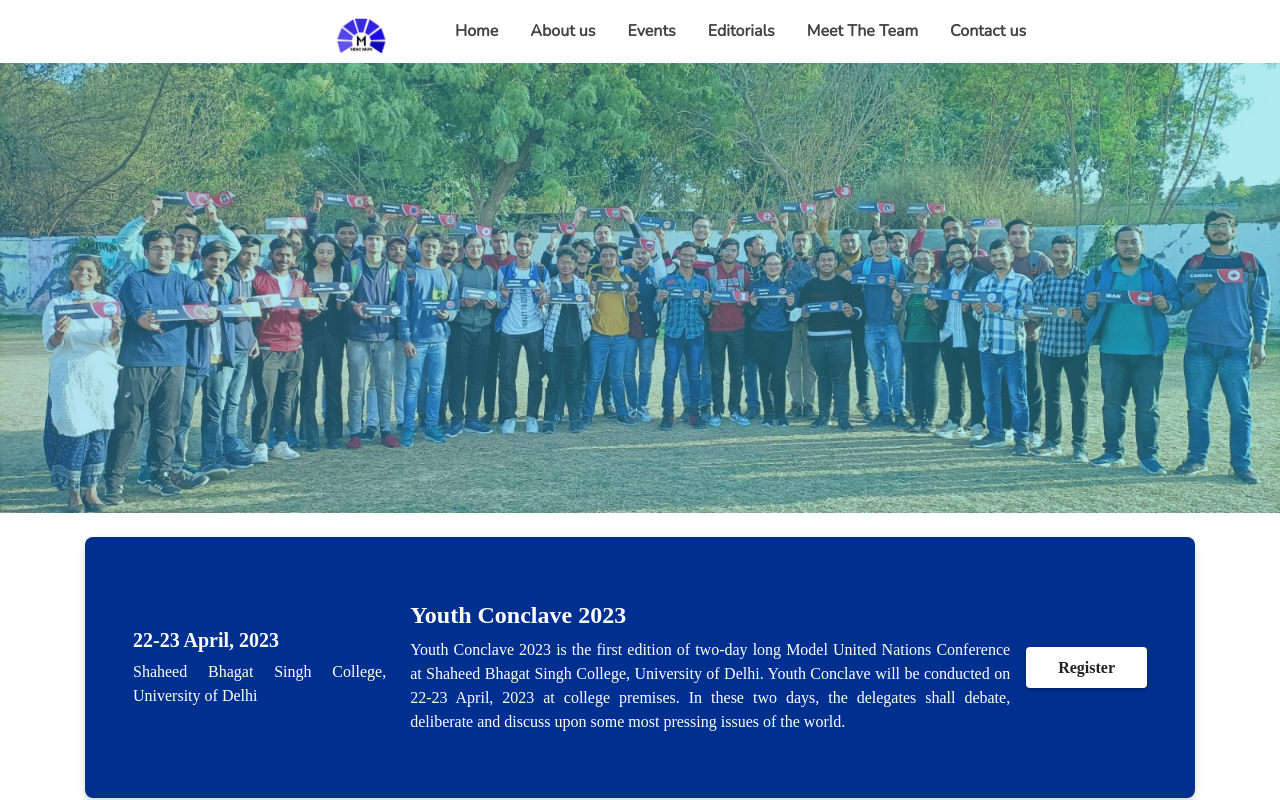
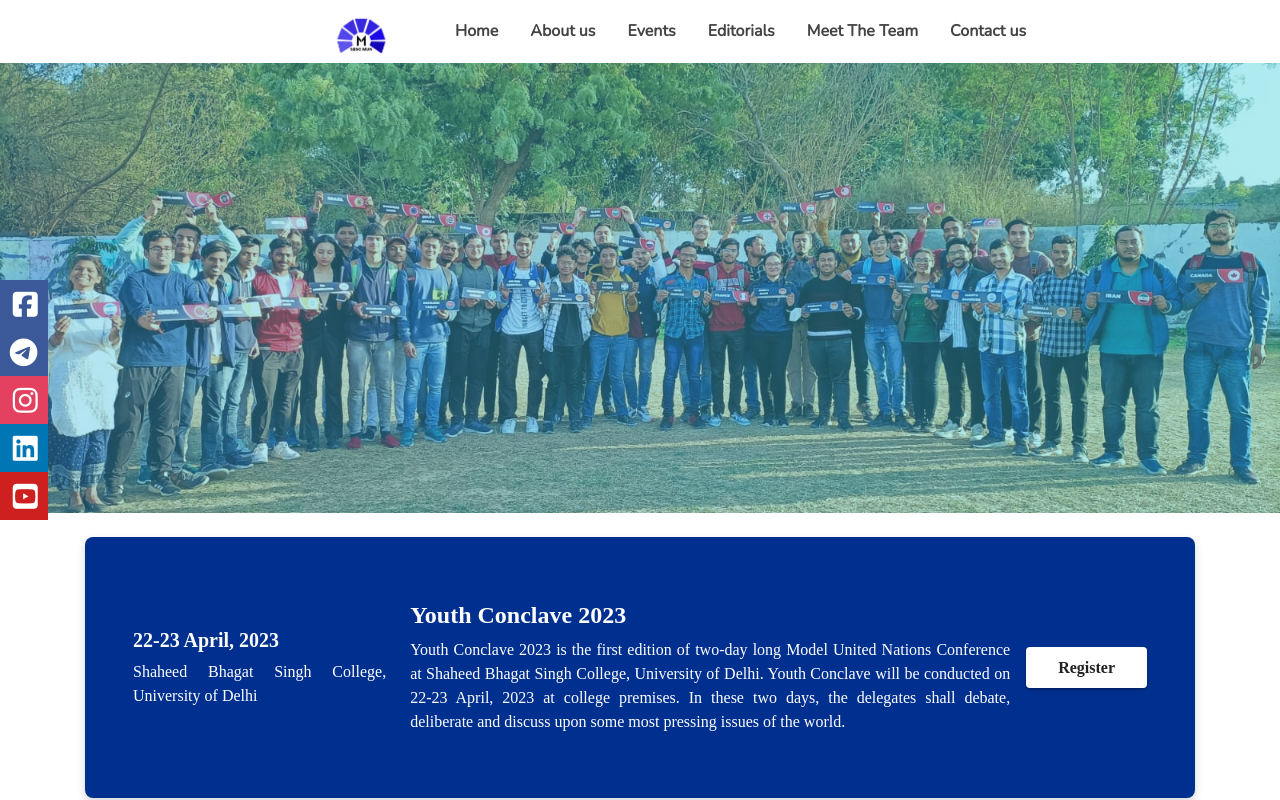
Before and after one commit to Yash-Var/SBSC-MUN, a React (Create React App) app: page / in a window 1280 px wide. Shown: the top 800 px of the page. Built offline with nearby package versions, Linux system fonts and the light colour scheme.

Commit message:
added sidebar section

```diff
--- a/public/index.html
+++ b/public/index.html
@@ -15,6 +15,13 @@
       integrity="sha384-50oBUHEmvpQ+1lW4y57PTFmhCaXp0ML5d60M1M7uH2+nqUivzIebhndOJK28anvf"
       crossorigin="anonymous"
     />
+    <link
+    rel="stylesheet"
+    href="https://cdnjs.cloudflare.com/ajax/libs/font-awesome/5.15.0/css/all.min.css"
+    integrity="sha512-BnbUDfEUfV0Slx6TunuB042k9tuKe3xrD6q4mg5Ed72LTgzDIcLPxg6yI2gcMFRyomt+yJJxE+zJwNmxki6/RA=="
+    crossorigin="anonymous"
+    referrerpolicy="no-referrer"
+  />
     <link rel="apple-touch-icon" href="%PUBLIC_URL%/logo192.png" />
     <!--
       manifest.json provides metadata used when your web app is installed on a
--- a/src/App.js
+++ b/src/App.js
@@ -9,6 +9,7 @@
 import Contact from "./components/Contact/Contact";
 import About from "./components/AboutSection/About";
 import Event from "./components/Event/Event";
+import { Iconbar2 } from "./components/Iconbar/Iconbar";
 import { BrowserRouter, Route, Routes } from "react-router-dom";
 import { Editorials } from "./components/Editorials/Editorials";
 function App() {
@@ -20,6 +21,7 @@
       {/* <Footer /> */}
       <BrowserRouter>
         <Navbar />
+        <Iconbar2/>
         <Routes>
           <Route path="/" element={<Index />} />
           <Route path="/about" element={<About />} />
--- /dev/null
+++ b/src/components/Iconbar/Iconbar.js
@@ -0,0 +1,37 @@
+import React from "react";
+import "./Style.css";
+export const Iconbar2 = () => {
+  return (
+    <div className="kush">
+    <div class="icon-bar">
+      <a href="#" class="facebook" target="_kushagra">
+        click here to visit <i class="fab fa-facebook-square"></i>
+      </a>
+
+      <a href="#" class="telegram" target="_kushagra">
+        click here to visit <i class="fab fa-telegram-plane"></i>
+      </a>
+
+      <a
+        href="https://www.instagram.com/varshneykushagra/"
+        class="instagram"
+        target="_kushagra"
+      >
+        click here to visit <i class="fab fa-instagram"></i>
+      </a>
+
+      <a href="https://www.linkedin.com/in/kushagra-varshney0511/" class="linkedin" target="_kushagra">
+        click here to visit <i class="fab fa-linkedin"></i>
+      </a>
+
+      <a
+        href="https://www.youtube.com/channel/UCYkEBehq2f_ansIvazNKTkw"
+        class="youtube"
+        target="_kushagra"
+      >
+        click here to visit <i class="fab fa-youtube-square"></i>
+      </a>
+    </div>
+    </div>
+  );
+};
--- /dev/null
+++ b/src/components/Iconbar/Style.css
@@ -0,0 +1,55 @@
+.icon-bar {
+    position: fixed;
+    top: 50%;
+    transform: translateY(-50%);
+    z-index: 10;
+  }
+  /* section 7 */
+
+  .icon-bar a {
+    width: 15rem;
+    background: #3b5999;
+    color: #fff;
+    display: flex;
+    justify-content: flex-end;
+    align-items: center;
+    font-size: 1.2rem;
+    padding: 0.5rem;
+    transition: all 0.5s linear;
+    transform: translateX(-12rem);
+  }
+
+  .icon-bar a:hover {
+    transform: translateX(0);
+  }
+
+  .icon-bar a .fab {
+    padding-left: 1rem;
+    font-size: 2rem;
+    animation: letszoom 3s linear alternate-reverse infinite;
+  }
+
+  @keyframes letszoom {
+    from {
+      transform: scale(0.6);
+    }
+    to {
+      transform: scale(0.9);
+    }
+  }
+
+  .icon-bar .twitter {
+    background: #00aced;
+  }
+
+  .icon-bar .instagram {
+    background: #e4405f;
+  }
+
+  .icon-bar .youtube {
+    background: #cd201f;
+  }
+
+  .icon-bar .linkedin {
+    background: #0077b5;
+  }
```
